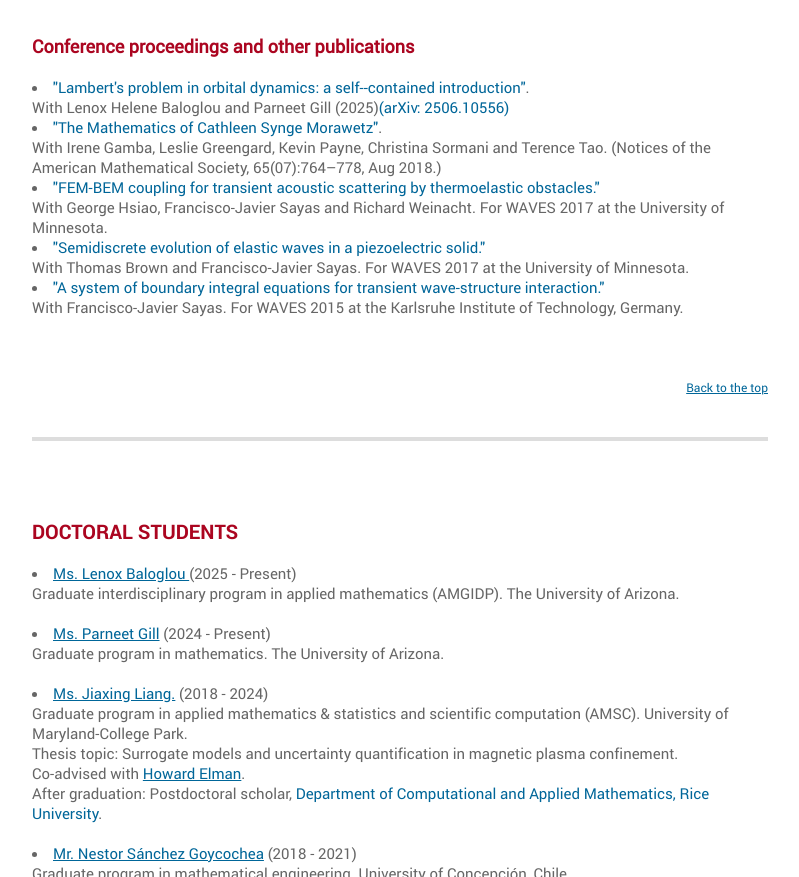
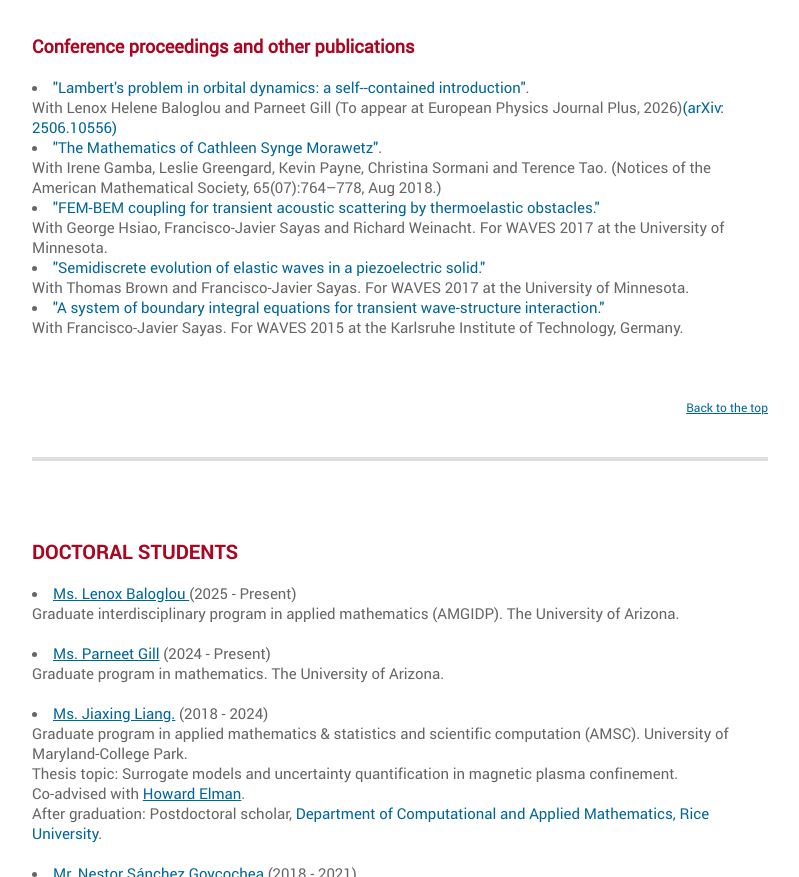
Before and after one commit to tonatiuhsv/tonatiuhsv.github.io, a plain HTML site: page index.html in a window 1280 px wide. Shown: the part 3268-4145 px from the top of the page, without its empty margins (432-1231 px from the left). Drawn offline with Linux system fonts and the light colour scheme; files whose address does not match are found by name.

Commit message:
Update index.html

```diff
--- a/index.html
+++ b/index.html
@@ -253,7 +253,7 @@
 
 						<h3 style="font-size: 18px;"><strong>Conference proceedings and other publications</strong></h3><br>
 						<ul class="list">
-						 <li><a href="https://arxiv.org/abs/2506.10556" target="_blank">"Lambert's problem in orbital dynamics: a self--contained introduction"</a>.<br>With Lenox Helene Baloglou and Parneet Gill (2025)<a href="https://arxiv.org/abs/2506.10556" target="_blank">(arXiv: 2506.10556)</a>
+						 <li><a href="https://arxiv.org/abs/2506.10556" target="_blank">"Lambert's problem in orbital dynamics: a self--contained introduction"</a>.<br>With Lenox Helene Baloglou and Parneet Gill (To appear at European Physics Journal Plus, 2026)<a href="https://arxiv.org/abs/2506.10556" target="_blank">(arXiv: 2506.10556)</a>
                                                 </li>
 							 <li><a href="http://www.ams.org/journals/notices/201807/rnoti-p764.pdf" target="_blank">"The Mathematics of Cathleen Synge Morawetz"</a>. <br>With Irene Gamba, Leslie Greengard, Kevin Payne, Christina Sormani and Terence Tao. (Notices of the American Mathematical Society, 65(07):764–778, Aug 2018.) </li>
 
```
